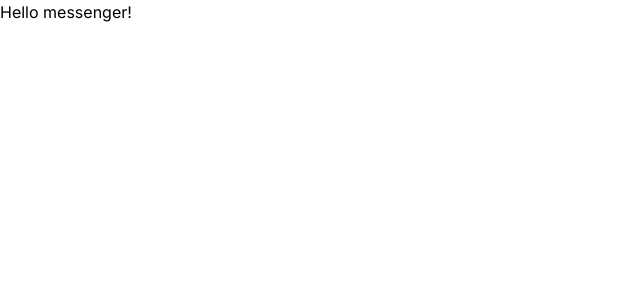
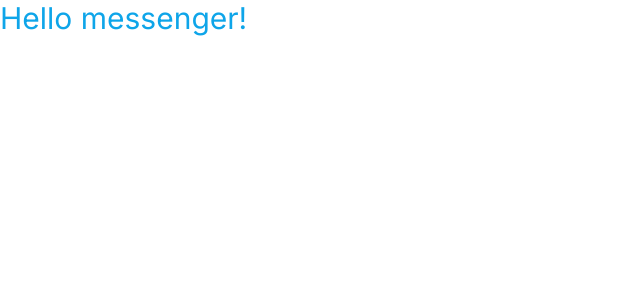
Before and after one commit to ncls-brn/messenger-app, a Next.js app in the folder messenger-app/: page / in a window 1280 px wide. Shown: the top 300 px of the page, without its empty margins (0-640 px from the left). Built offline with nearby package versions, Linux system fonts and the light colour scheme.

Commit message:
upgrade page and clean files

```diff
--- a/messenger-app/app/page.tsx
+++ b/messenger-app/app/page.tsx
@@ -1,7 +1,9 @@
-import Image from 'next/image'
+
 
 export default function Home() {
   return (
-    <div>Hello messenger!</div>
+    <div>
+      <p className='text-sky-500 text-3xl'>Hello messenger!</p>
+    </div>
   )
 }
--- a/messenger-app/tailwind.config.js
+++ b/messenger-app/tailwind.config.js
@@ -6,13 +6,7 @@
     './app/**/*.{js,ts,jsx,tsx,mdx}',
   ],
   theme: {
-    extend: {
-      backgroundImage: {
-        'gradient-radial': 'radial-gradient(var(--tw-gradient-stops))',
-        'gradient-conic':
-          'conic-gradient(from 180deg at 50% 50%, var(--tw-gradient-stops))',
-      },
-    },
+    extend: {},
   },
   plugins: [],
 }
```
